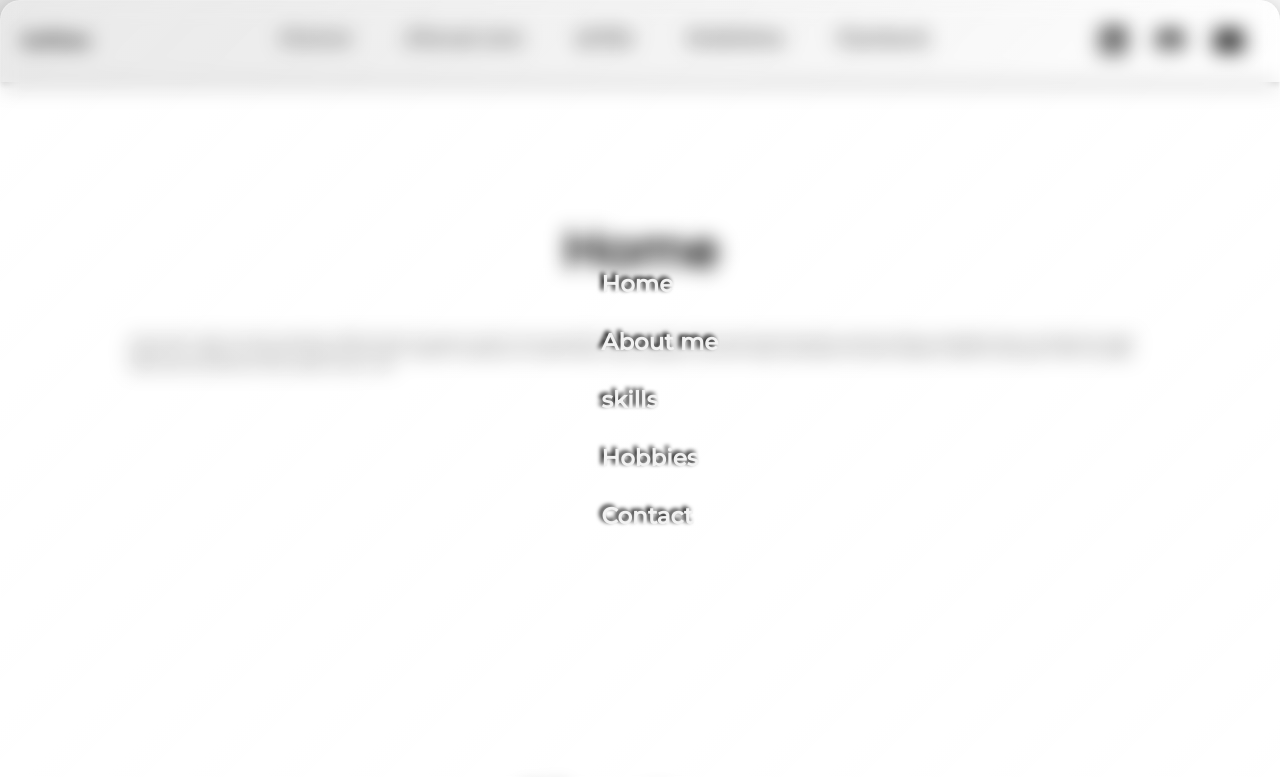
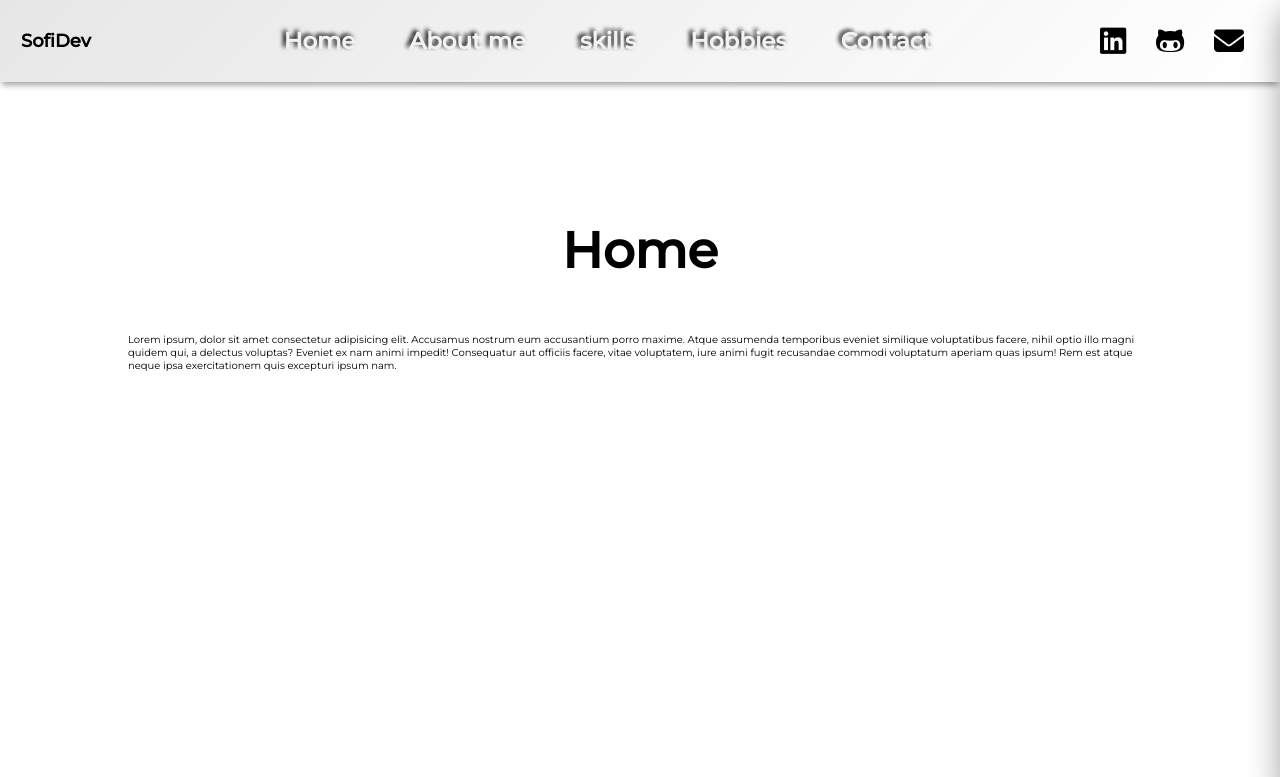
Before and after one commit to SofiDevO/template-hamburger-menu, a plain HTML site: page index.html in a window 1280 px wide. Shown: the top 777 px of the page. Drawn offline with nearby package versions, Linux system fonts and the light colour scheme.

Commit message:
Updates and fixeng errors

```diff
--- a/assets/styles/hamburger-menu.css
+++ b/assets/styles/hamburger-menu.css
@@ -37,15 +37,21 @@
     box-shadow: 0 8px 32px 0 rgba(0, 0, 0, 0.37);
     justify-content: center;
     align-items: center;
-    /* __________Panel Animation____________ */
     transition: transform .3s ease;
-    /* You can choose the animation  by changing for one of this clases */
-    /*  transform: translate(100%, 0); */
+
+/* You can choose the animation  by changing for one of these, ex. "transform: translate(100%, 0);"  delete this comments once you choose your animation*/
+
+    /* From rigth */
+    transform: translate(100%, 0);
+
+    /* from top */
     /* transform: translate(0, -100%); */
+
+    /* From left */
     /* transform: translate(-100%, 0); */
+
+    /* From bottom */
     /* transform: translate(0, 100%); */
-    /* ____________________________________ */
-
 }
 
 .panel.is-active{
```
